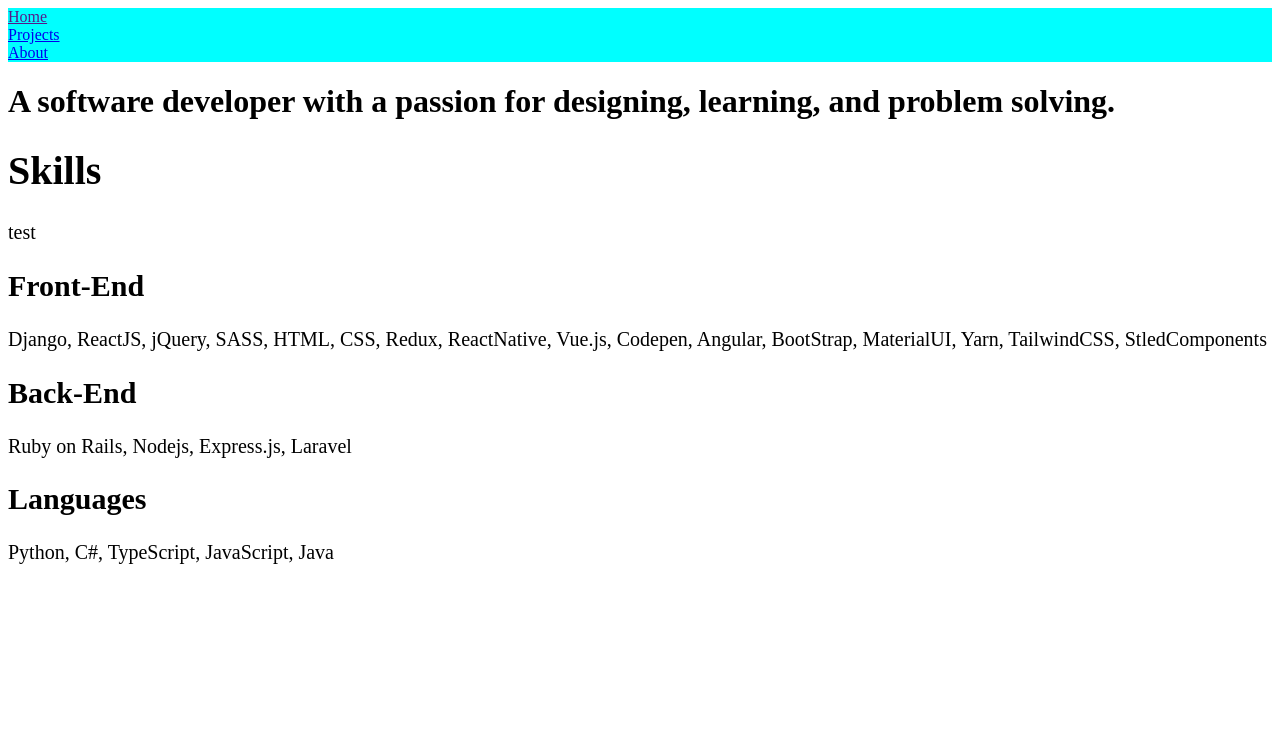
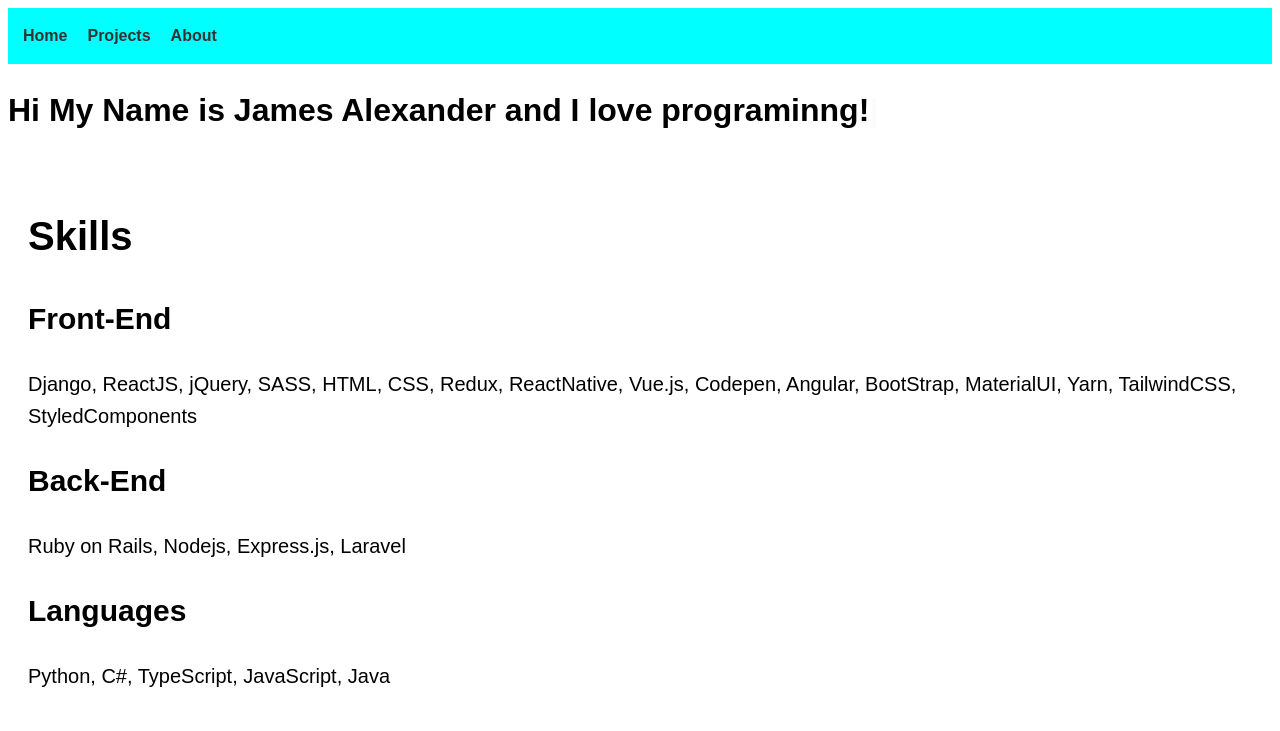
Before and after one commit to jalexander0141/Django_Personal, a Django app: page / in a window 1280 px wide. Shown: the top 731 px of the page. Run offline with Django 5.2, Linux system fonts and the light colour scheme.

Commit message:
"more updates to the styling, adds Typer effect"

```diff
--- a/pages/templates/home.html
+++ b/pages/templates/home.html
@@ -5,38 +5,76 @@
     <meta name="viewport" content="width=device-width, initial-scale=1.0">
     <title>Home</title>
     <style>
-   .skill_container {
-      font-size: 20px;
-   }
+        body { font-family: sans-serif; line-height: 1.6; }
+        .skill_container { font-size: 20px; padding: 20px; }
+
         .nav {
             list-style-type: none;
-      text-decoration: none;
-      padding: auto;
-      margin: auto;
-      background-color: aqua;
-      color: aqua;
+            display: flex;
+            gap: 20px;
+            background-color: #00ffff; /* aqua */
+            padding: 15px;
+            margin: 0;
+        }
+        .nav li a { text-decoration: none; color: #333; font-weight: bold; }
 
+        /* Style for the typewriter cursor */
+        #typewriter::after {
+            content: '|';
+            animation: blink 0.7s infinite;
+        }
+        @keyframes blink {
+            0%, 100% { opacity: 1; }
+            50% { opacity: 0; }
         }
     </style>
- <nav class="nav">
-   <li><a href = "">Home</a></li>
-   <li><a href = "projects">Projects</a></li>
-   <li><a href = "about">About</a></li>
- </nav>
 </head>
 <body>
-   <h1> A software developer with a passion for designing, learning, and problem solving.</h1>
+
+    <nav>
+        <ul class="nav">
+            <li><a href="">Home</a></li>
+            <li><a href="projects">Projects</a></li>
+            <li><a href="about">About</a></li>
+        </ul>
+    </nav>
+
+    <!-- The ID here is used by the script below -->
+    <h1 id="typewriter"></h1>
 
     <div class="skill_container">
         <h1>Skills</h1>
-    <! - Add content here -->
-    <body>test</body>
         <h2>Front-End</h2>
-    <body class="front">Django, ReactJS, jQuery, SASS, HTML, CSS, Redux, ReactNative, Vue.js, Codepen, Angular, BootStrap, MaterialUI, Yarn, TailwindCSS, StledComponents</body>
+        <p>Django, ReactJS, jQuery, SASS, HTML, CSS, Redux, ReactNative, Vue.js, Codepen, Angular, BootStrap, MaterialUI, Yarn, TailwindCSS, StyledComponents</p>
+
         <h2>Back-End</h2>
-    <body>Ruby on Rails, Nodejs, Express.js, Laravel</body>
+        <p>Ruby on Rails, Nodejs, Express.js, Laravel</p>
+
         <h2>Languages</h2>
-    <body>Python, C#, TypeScript, JavaScript, Java</body>
+        <p>Python, C#, TypeScript, JavaScript, Java</p>
+    </div>
+
+    <script>
+        const text = "Hi My Name is James Alexander and I love programinng!";
+        let i = 0;
+        const speed = 50; // Milliseconds per character
+
+        function typeWriter() {
+            if (i < text.length) {
+                document.getElementById("typewriter").innerHTML += text.charAt(i);
+                i++;
+                setTimeout(typeWriter, speed);
+            }
+            // Potential deleting (Want to get a loop that types and deletes the same stuff)
+            // if (i >text.length) {
+            //    document.getElementById("typerwriter").innerHTML -= text.charAt(i);
+            //    i--;
+            //    setTimeout(typeWriter, speed);
+            // }
+        }
+
+        // Start the effect when page loads
+        window.onload = typeWriter;
+    </script>
 </body>
-   </div>
 </html>
```
Lines whose indentation alone changed are shown as unchanged.
